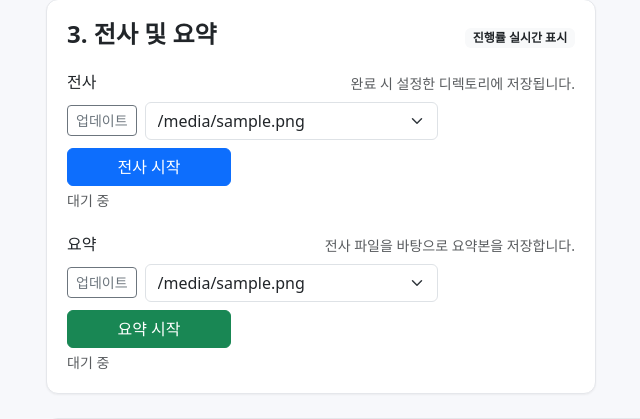
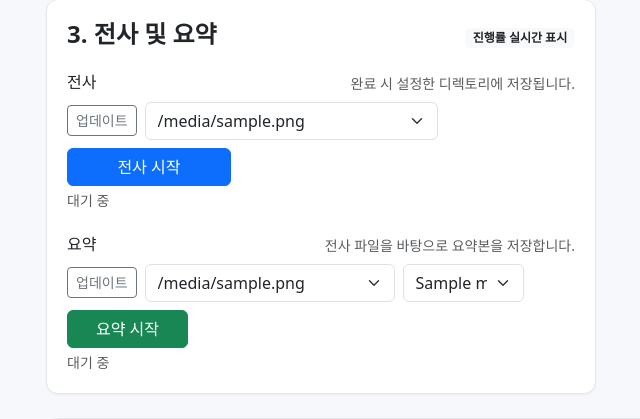
Before and after one commit to cw-isl/yt-telegram-bot, a Flask app: template templates/index.html in a window 1280 px wide. Shown: the part 707-1126 px from the top of the page, without its empty margins (36-676 px from the left). Run offline with Flask 3, Linux system fonts and the light colour scheme; the template is opened without the code that fills it: most values are stand-ins (such as "Sample title", 1, 10 or a date in 2020); data that the repository does not hold is empty.

Commit message:
Add selectable models for transcript summaries

```diff
--- a/app.py
+++ b/app.py
@@ -16,7 +16,12 @@ from werkzeug.middleware.proxy_fix import ProxyFix
 from werkzeug.utils import secure_filename
 
 from transcriber import WhisperOptions, transcribe_file
-from summarizer import SummaryResult, summarize_transcript
+from summarizer import (
+    DEFAULT_SUMMARY_MODEL,
+    SummaryResult,
+    available_summary_models,
+    summarize_transcript,
+)
 from youtube_recorder_bot import (
     capture_live_frame,
     ffmpeg_path,
@@ -352,6 +357,7 @@ def index():
         manual_default_remote=DEFAULT_MANUAL_REMOTE_PATH,
         transcript_sources=_transcript_sources(settings),
         summary_sources=_summary_sources(settings),
+        summary_models=available_summary_models(),
         jobs=jobs,
         https_state=_https_status(),
     )
@@ -522,6 +528,7 @@ def transcript_action():
 def summary_action():
     payload = request.get_json(silent=True) or {}
     file_name = (payload.get("file_name") or request.form.get("file_name") or "").strip()
+    requested_model = (payload.get("model") or request.form.get("model") or "").strip()
     settings = load_settings()
     paths = settings.get("paths", {})
 
@@ -529,6 +536,12 @@ def summary_action():
     summaries_dir = Path(paths.get("summaries", "/root/rcbot/downloads/summaries")).expanduser()
     auth = settings.get("auth", {})
     api_key = (auth.get("chatgpt_token") or "").strip()
+    available_models = available_summary_models()
+    selected_model = (
+        requested_model
+        if requested_model and requested_model in available_models
+        else (available_models[0] if available_models else DEFAULT_SUMMARY_MODEL)
+    )
 
     def respond(message: str, ok: bool, status: int):
         if request.is_json or request.accept_mimetypes["application/json"] >= request.accept_mimetypes["text/html"]:
@@ -548,7 +561,7 @@ def summary_action():
 
     result: SummaryResult | None
     error: str | None
-    result, error = summarize_transcript(source, api_key=api_key)
+    result, error = summarize_transcript(source, api_key=api_key, model=selected_model)
     if error or not result:
         return respond(error or "요약 생성에 실패했습니다.", False, 500)
 
--- a/templates/index.html
+++ b/templates/index.html
@@ -118,8 +118,8 @@
           <div class="col-auto">
             <button type="button" class="btn btn-outline-secondary btn-sm" id="summary-refresh">업데이트</button>
           </div>
-          <div class="col-md-7">
-            <select class="form-select" name="file_name" id="summary-file">
+          <div class="col-md-6">
+            <select class="form-select" name="file_name" id="summary-file" aria-label="요약할 전사 파일">
               {% for cat in summary_sources %}
               <optgroup label="{{ cat.name }}">
                 {% if cat.files %}
@@ -133,7 +133,14 @@
               {% endfor %}
             </select>
           </div>
-          <div class="col-md-4 d-grid">
+          <div class="col-md-3">
+            <select class="form-select" name="model" id="summary-model" aria-label="요약 생성 모델">
+              {% for model in summary_models %}
+              <option value="{{ model }}" {% if loop.first %}selected{% endif %}>{{ model }}</option>
+              {% endfor %}
+            </select>
+          </div>
+          <div class="col-md-3 d-grid">
             <button class="btn btn-success">요약 시작</button>
           </div>
         </div>
@@ -707,6 +714,7 @@
   const summaryProgressBar = document.getElementById("summary-progress-bar");
   const transcriptSelect = document.getElementById("transcript-file");
   const summarySelect = document.getElementById("summary-file");
+  const summaryModelSelect = document.getElementById("summary-model");
   const transcriptRefreshButton = document.getElementById("transcript-refresh");
   const summaryRefreshButton = document.getElementById("summary-refresh");
   const transcriptStatus = document.getElementById("transcript-status");
@@ -814,12 +822,13 @@
 
     setTaskStatus(summaryStatus, "요약을 준비합니다...", "text-muted");
     const timer = showTaskProgress(summaryProgress, summaryProgressBar);
+    const modelValue = summaryModelSelect?.value || "";
 
     try {
       const response = await fetch("{{ url_for('summary_action') }}", {
         method: "POST",
         headers: { "Content-Type": "application/json", Accept: "application/json" },
-        body: JSON.stringify({ file_name: summarySelect.value }),
+        body: JSON.stringify({ file_name: summarySelect.value, model: modelValue }),
       });
 
       const payload = await response.json().catch(() => ({}));
```
Also changed, not shown: summarizer.py (+30 -0 lines).
